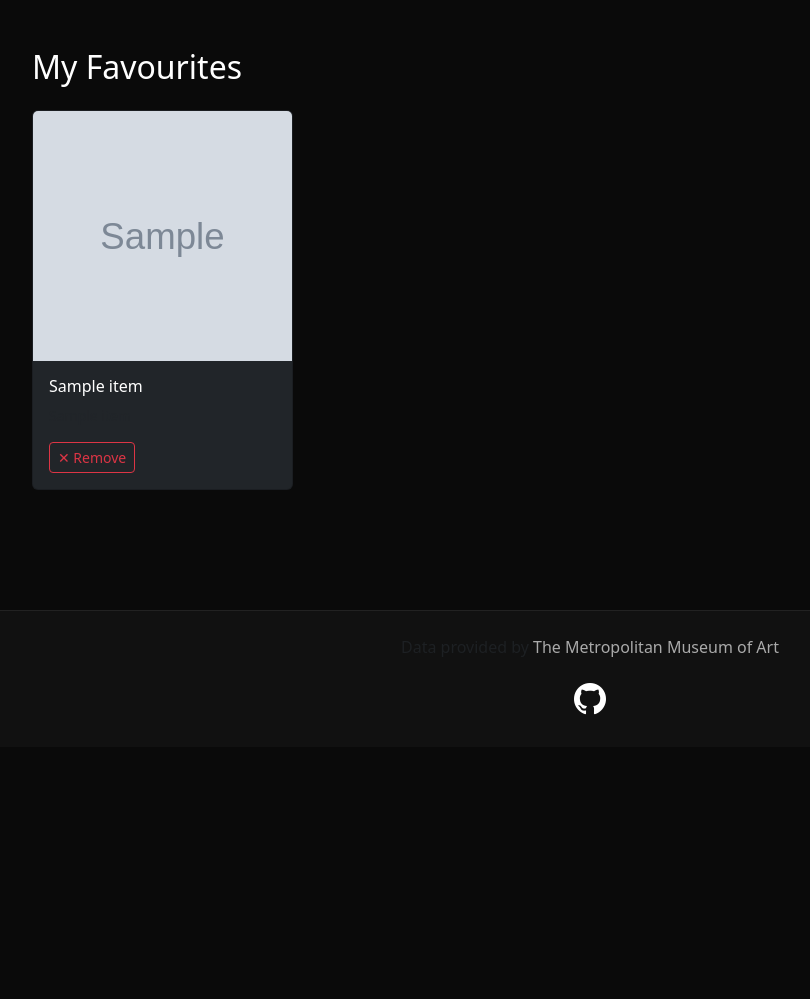
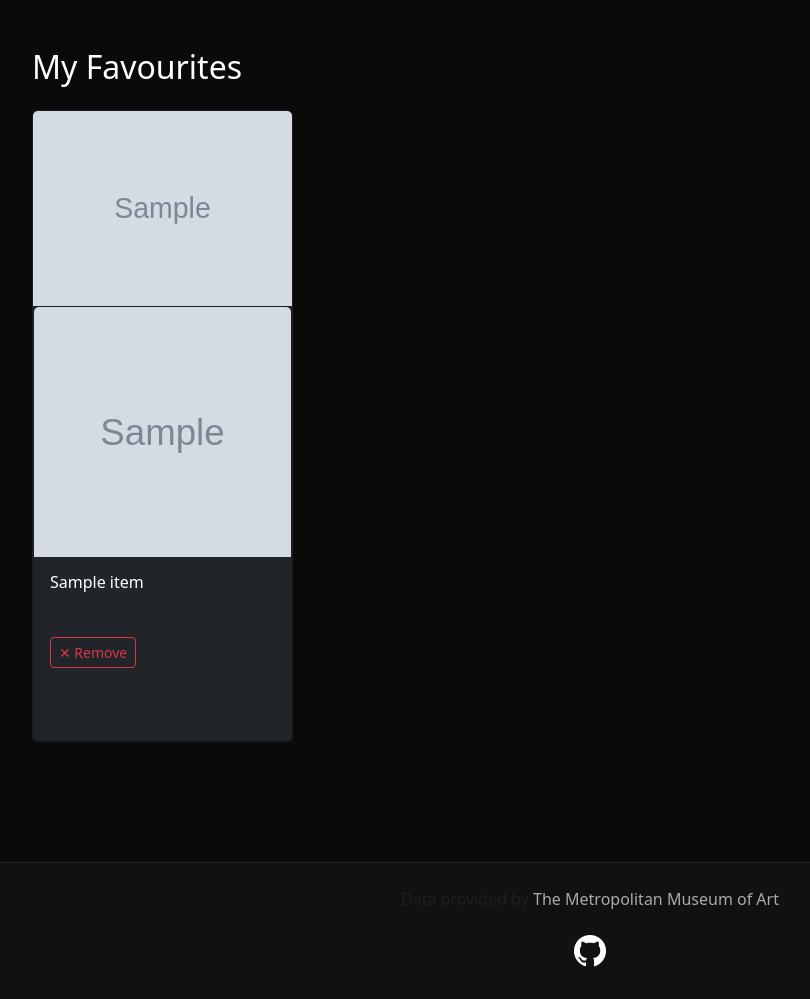
Before and after one commit to Harsha-04-r/Kalai-Daily, a Flask app: page /favourites in a window 1280 px wide. Shown: the part 63-1062 px from the top of the page, without its empty margins (50-860 px from the left). Before the commit the page ends 778 px from the top, so only its background shows below. Run offline with Flask 3, Linux system fonts and the light colour scheme; a user stored in the database is signed in; tables that the repository leaves empty hold one stand-in row (values such as "Sample post"); grey boxes marked "Sample" are stand-in pictures; a database or web service that is not in the repository returns one stand-in record (values such as "Sample title"); data that the repository does not hold is empty; some libraries are stand-ins or nearby versions.

Commit message:
Fix favourites page layout and remove button

```diff
--- a/templates/favourites.html
+++ b/templates/favourites.html
@@ -12,10 +12,23 @@
                 <img src="{{ artwork.image_url }}"
                      class="card-img-top"
                      style="height: 250px; object-fit: cover;">
-                <div class="card-body">
-                    <h6 class="card-title text-white">{{ artwork.title }}</h6>
-                    <p class="card-text text-muted small">{{ artwork.artist }}</p>
-                    <a href="/favourites/remove/{{ artwork.id }}" class="btn btn-outline-danger btn-sm">✕ Remove</a>
+                <div class="card bg-dark h-100 position-relative">
+
+                    <a href="{{ url_for('artwork_detail', artwork_id=artwork.id) }}"
+                       class="stretched-link"></a>
+
+                    <img src="{{ artwork.image_url }}"
+                         class="card-img-top"
+                         style="height:250px; object-fit:cover;">
+                    <div class="card-body">
+                        <h6 class="card-title text-white">{{ artwork.title }}</h6>
+                        <p class="card-text text-muted small">{{ artwork.artist }}</p>
+                        <form action="{{ url_for('remove_favourite',artwork_id=artwork.id) }}" method="POST" class="position-relative" style="z-index:2;">
+                            <input type="hidden" name="csrf_token" value="{{ csrf_token() }}">
+                            <button type="submit" class="btn btn-outline-danger btn-sm">✕ Remove </button>
+                        </form>
+                    </div>
+
                 </div>
             </div>
         </div>
```
